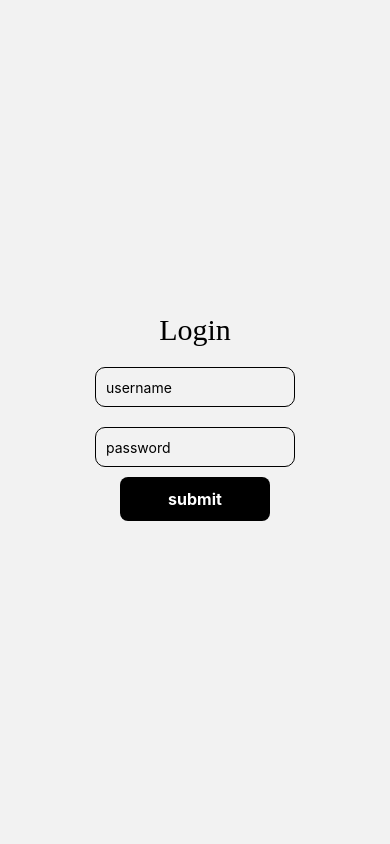
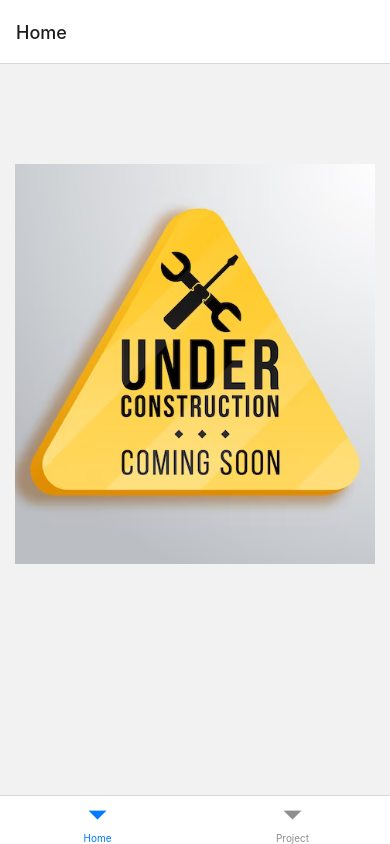
Before and after one commit to harikuchipudi/Student-project, a React Native app: screen /HomeScreen in a window 390 px wide. Before the commit this address had no page. Built offline with nearby package versions, Linux system fonts and the light colour scheme.

Commit message:
navigation commit

```diff
--- a/App.js
+++ b/App.js
@@ -2,8 +2,9 @@ import { SafeAreaView, StyleSheet, Text, View } from 'react-native';
 import { NavigationContainer } from '@react-navigation/native';
 import { createStackNavigator } from '@react-navigation/stack';
 import LoginScreen from './components/LoginScreen';
-
-import { Component } from 'react';
+import HomeScreen from './components/HomeScreen';
+import ProjectScreen from './components/ProjectScreen';
+import React, { Component } from 'react';
 
 const Stack = createStackNavigator();
 
@@ -13,8 +14,10 @@ class App extends Component{
     return(
     <NavigationContainer>
       <SafeAreaView style={{flex: 1}}>
-        <Stack.Navigator initialRouteName='Login'>
-          <Stack.Screen name='Login' component={LoginScreen} options={{headerShown: false}}/>
+        <Stack.Navigator initialRouteName='LoginScreen'>
+          <Stack.Screen name='LoginScreen' component={LoginScreen} options={{headerShown: false}}/>
+          <Stack.Screen name='HomeScreen' component={HomeScreen} options={{headerShown: false}}/>
+          <Stack.Screen name='ProjectScreen' component={ProjectScreen} options={{headerShown: false}}/>
         </Stack.Navigator>
       </SafeAreaView>
     </NavigationContainer>
--- a/components/ButtonTemplates.js
+++ b/components/ButtonTemplates.js
@@ -1,16 +1,29 @@
 import React from "react";
 import { TouchableOpacity, Text, StyleSheet } from "react-native";
+import { useNavigation } from "@react-navigation/native";
 
-const CustomButton = ({ title, onPress, buttonStyle, textStyle}) => {
+
+
+
+const CustomButton = ({ title, onSubmit, buttonStyle, textStyle}) => {
+    const navigation = useNavigation();
+
+    const onPress = () => {
+        return(
+            navigation.navigate("HomeScreen")
+        );
+    };
+
     return(
         <TouchableOpacity
             style={[styles.button, buttonStyle]}
-            onPress={onPress}
+            onPress={onSubmit || onPress}
             activeOpacity={0.8}>
             <Text style={[styles.text, textStyle]}>{title}</Text>
         </TouchableOpacity>
     );
 };
+
 
 const styles = StyleSheet.create({
      button: {
--- /dev/null
+++ b/components/HomeContent.js
@@ -0,0 +1,11 @@
+import { Component } from "react";
+import React from "react";
+import { View, Text, TextInput } from "react-native";
+
+export default class HomeContent extends Component {
+    render(){
+        <View>
+            <Text>Home</Text>
+        </View>
+    }
+}
--- a/components/HomeScreen.js
+++ b/components/HomeScreen.js
@@ -1,9 +1,17 @@
 import React, { Component } from "react";
 import { View, Text, StyleSheet, ScrollView, Image, SafeAreaView, FlatList } from "react-native";
 import { createBottomTabNavigator } from "@react-navigation/bottom-tabs";
-
+import ProjectScreen from "./ProjectScreen";
+// import HomeContent from "./HomeContent";
 
 const Tab = createBottomTabNavigator();
+
+const HomeContent = () => (
+    <View style={styles.img_container}>
+        <Image source={require('../assets/home-bg.png')} style={styles.backgroung_img}/>
+    </View>
+)
+
 
 export default class HomeScreen extends Component {
     state = {
@@ -15,22 +23,35 @@ export default class HomeScreen extends Component {
 
     render() {
         return (
-            <SafeAreaView>
-                <ScrollView>
-                    <Text>
-                        This is the Home Screen
-                    </Text>
-                    <View>
-                        <Tab.Navigator>
-                            <Tab.Screen name="Home" />
-                            <Tab.Screen name="Projects"/>
-                            <Tab.Screen name="Events"/>
-                            <Tab.Screen name="Texts"/>
-                            <Tab.Screen name="Account"/>
-                        </Tab.Navigator>
-                    </View>
-                </ScrollView>
+            <SafeAreaView style={{flex: 1}}>
+                    <Tab.Navigator >
+                        <Tab.Screen name="Home" component={HomeContent} />
+                        <Tab.Screen name="Project" component={ProjectScreen}/>
+                        {/* <Tab.Screen name="Projects"/>
+                        <Tab.Screen name="Events"/>
+                        <Tab.Screen name="Texts"/>
+                        <Tab.Screen name="Account"/> */}
+                    </Tab.Navigator>
             </SafeAreaView>
         );
     }
 }
+
+const styles = StyleSheet.create({
+    title: {
+        flex: 1,
+        alignItems: 'center',
+        justifyContent: 'center',
+    },
+    backgroung_img: {
+        height: 400,
+        width: 360,
+        padding: 20,
+    },
+    img_container: {
+        justifyContent: 'center',
+        alignItems: 'center',
+        paddingTop: 100,
+    }
+
+})
--- /dev/null
+++ b/components/ProjectScreen.js
@@ -0,0 +1,32 @@
+import React from "react";
+import { View, Text, StyleSheet, SafeAreaView } from "react-native";
+import { Component } from "react";
+
+
+export default class ProjectScreen extends Component{
+    render(){
+        return(
+            <SafeAreaView style={styles.mainContainer}>
+                <View style={styles.container}>
+                    <Text style={styles.text}>Project Screen</Text>
+                </View>
+            </SafeAreaView>
+        )
+    }
+}
+
+const styles = StyleSheet.create({
+    mainContainer: {
+        flex: 1,
+        justifyContent: 'center',
+        alignItems: 'center',
+    },
+    container: {
+        justifyContent: 'center',
+        alignItems: 'center',
+    },
+    text: {
+        textAlign: 'center',
+    },
+}
+);
--- a/package.json
+++ b/package.json
@@ -9,6 +9,7 @@
     "web": "expo start --web"
   },
   "dependencies": {
+    "@react-navigation/bottom-tabs": "^6.5.11",
     "@react-navigation/native": "^6.1.9",
     "@react-navigation/stack": "^6.3.20",
     "expo": "^49.0.0",
```
Also changed, not shown: components/NavbarTemplate.js (added, +24 -0 lines), assets/home-bg.png (added), 1 other file (tests, documents, lock files or other folders).
